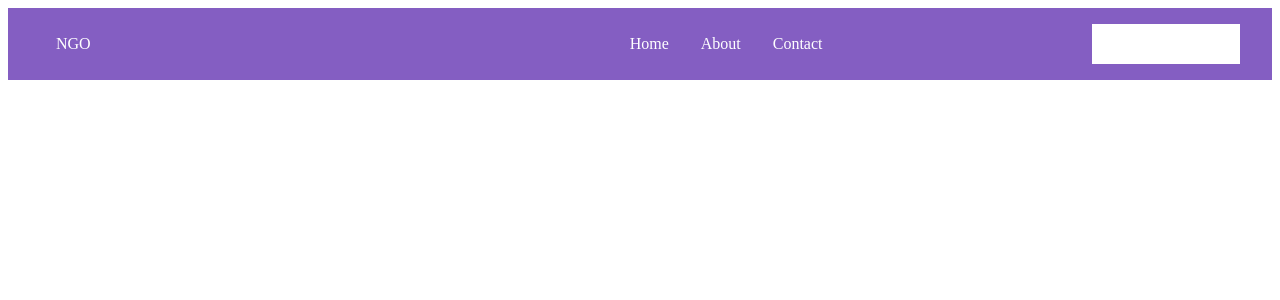
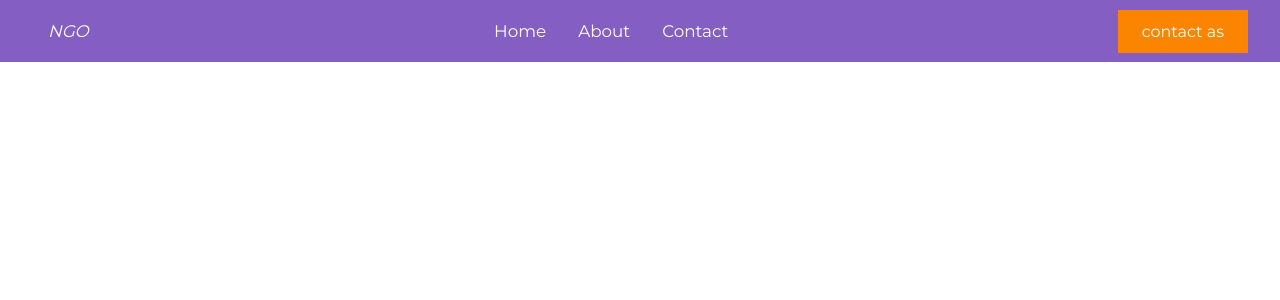
Before and after one commit to natnael-OQP/NGO, a React (Create React App) app: page / in a window 1280 px wide. Shown: the top 300 px of the page. Built offline with nearby package versions, Linux system fonts and the light colour scheme.

Commit message:
add Montserrat and apply responsive in header

```diff
--- a/public/index.html
+++ b/public/index.html
@@ -22,6 +22,11 @@
       work correctly both with client-side routing and a non-root public URL.
       Learn how to configure a non-root public URL by running `npm run build`.
     -->
+    <!-- ----------------------------------------------- Montserrat font family  -->
+    <link rel="preconnect" href="https://fonts.googleapis.com">
+    <link rel="preconnect" href="https://fonts.gstatic.com" crossorigin>
+    <link href="https://fonts.googleapis.com/css2?family=Montserrat:wght@400;700&display=swap" rel="stylesheet">
+    <!-- X -->
     <title>React App</title>
   </head>
   <body>
--- a/src/App.js
+++ b/src/App.js
@@ -1,9 +1,13 @@
 import React from 'react'
 import Header from './component/header/header'
+import GlobalStyle from './globalStyle';
 
 function App() {
   return (
-    <Header/>
+    <>
+      <GlobalStyle/>
+      <Header />
+    </>
   );
 }
 
--- a/src/component/button/button.js
+++ b/src/component/button/button.js
@@ -7,6 +7,7 @@ export const CustomButton = styled(Link)`
     justify-content: center;
     min-width:100px;
     max-width: 210px;
+    white-space: nowrap;
     /* custom */
     background: ${({BackgroundColor}) => (
         BackgroundColor ? BackgroundColor : '#fff'
--- a/src/component/header/header.js
+++ b/src/component/header/header.js
@@ -12,6 +12,7 @@ const NavLinks = css`
     padding:0 1rem;
     display: flex;
     text-decoration: none;
+    font-size: 1.05rem;
 `;
 // -- flex
 export const Flexy = css`
@@ -31,21 +32,30 @@ const Nav = styled.nav`
 // ----------------------------------------------- logo
 const Logo = styled(Link)`
     ${NavLinks}
+    font-style:italic ;
 `
 // ----------------------------------------------- menuBar
 const MenuBar = styled.i`
+    display: none;
 
 `
 // ----------------------------------------------- nav-menu-container
 const NavMenu = styled.div`
-    ${Flexy}
+    ${Flexy};
+    @media screen and (max-width:768px){
+        display: none;
+    }
 `
 // ----------------------------------------------- nav-menu-items(link)
 const NavMenuLink = styled(Link)`
     ${NavLinks}
+
 `
+// ----------------------------------------------- contact ass button
 const NavBtn = styled.div`
-
+    @media screen and (max-width:768px){
+        display: none;
+    }
 `
 //----------------------------------------------- header-component
 const Header = () => {
@@ -61,7 +71,12 @@ const Header = () => {
             )}
             </NavMenu>
             <NavBtn>
-                <CustomButton to="contact" backgroundColor = "green" color="red" big="true">contact as</CustomButton>
+                <CustomButton
+                    to="contact"
+                    BackgroundColor="#fb8500"
+                    Color="#fff"
+                    Font="16px"
+                >contact as</CustomButton>
             </NavBtn>
         </Nav>
     )
--- /dev/null
+++ b/src/globalStyle.js
@@ -0,0 +1,18 @@
+import { createGlobalStyle } from 'styled-components';
+
+const GlobalStyle = createGlobalStyle`
+   *{
+        padding: 0;
+        margin: 0;
+        text-decoration: none;
+        outline: none;
+        border: none;
+        box-sizing: border-box;
+        font-family: 'Montserrat', sans-serif;
+    }
+    html,body{
+        overflow-x: hidden;
+
+    }
+`;
+export default GlobalStyle;
```
